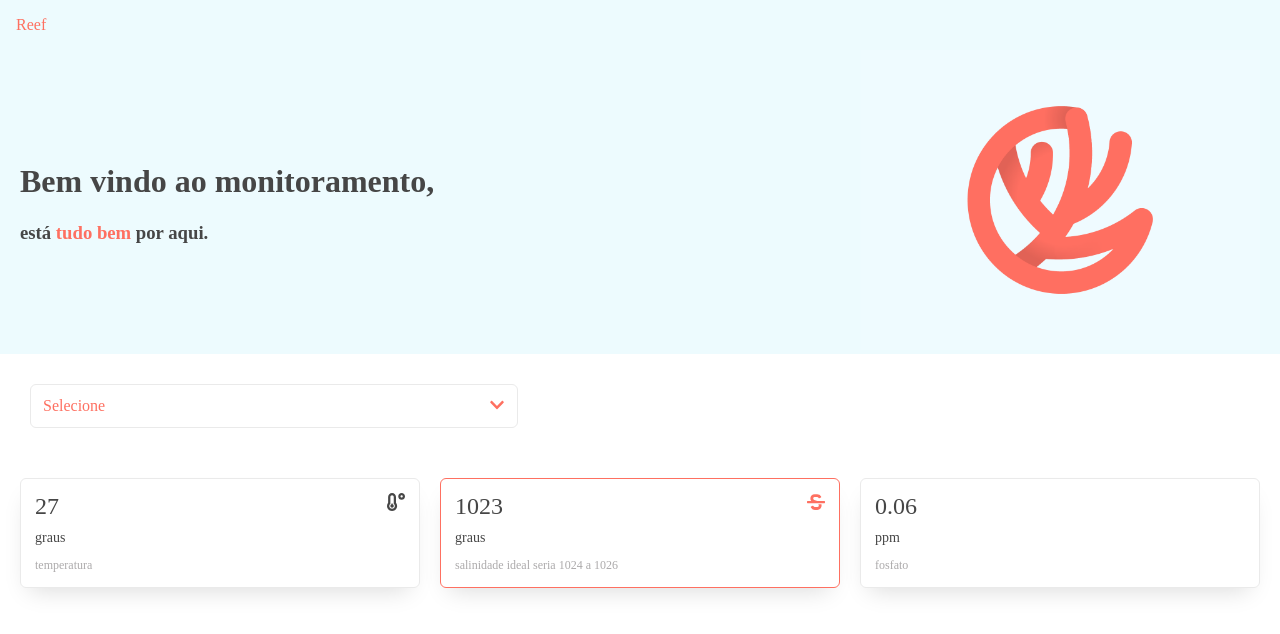
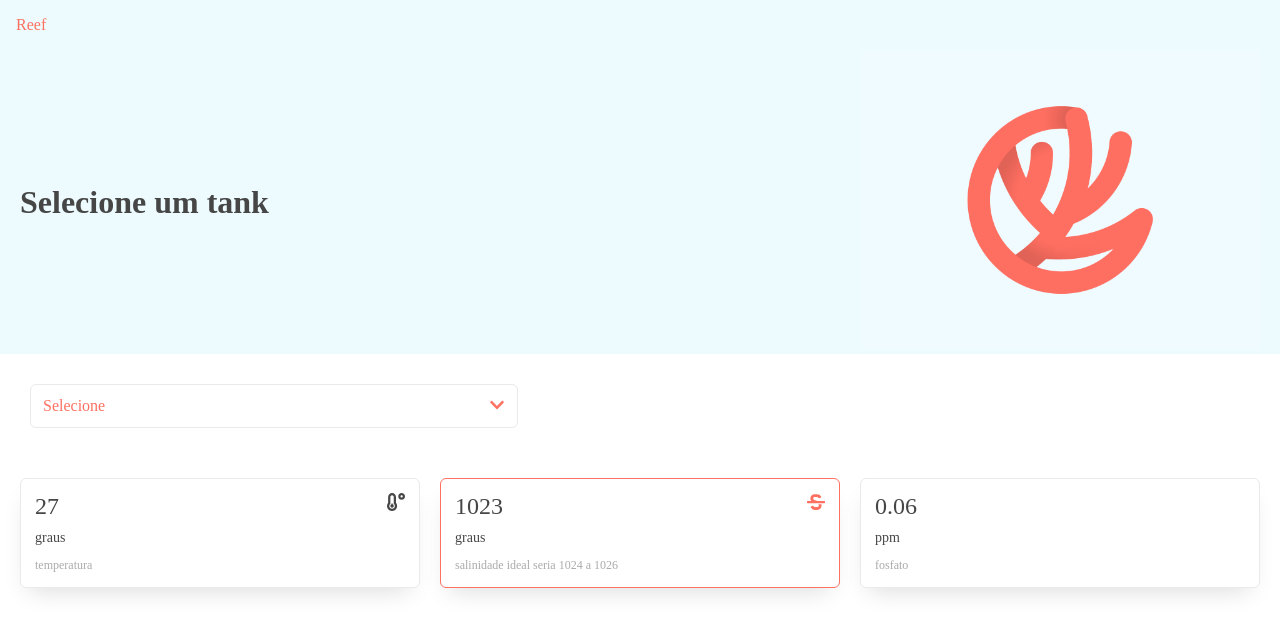
Before and after one commit to espoo-dev/the_reef, a React (Create React App) app: page / in a window 1280 px wide. Shown: the top 634 px of the page. Built offline with nearby package versions, Linux system fonts and the light colour scheme.

Commit message:
:sparkles: adding select to dashboard with state #9

```diff
--- a/src/components/Select/Select.tsx
+++ b/src/components/Select/Select.tsx
@@ -9,17 +9,29 @@ import {
   Option,
 } from './Select.styles';
 
+export interface OptionDefault {
+  [x: string]: string | number | undefined;
+  name?: string;
+}
 interface SelectProps {
-  options: string[];
-  defaultOption?: string;
+  options: OptionDefault[];
+  labelValue?: string;
+  keyValue?: string;
+  setOptionSelected: React.Dispatch<React.SetStateAction<OptionDefault>>;
+  option: OptionDefault;
 }
 
-export const Select = ({ options, defaultOption }: SelectProps) => {
+export const Select = ({
+  options,
+  labelValue = 'name',
+  keyValue = 'id',
+  setOptionSelected,
+  option,
+}: SelectProps) => {
   const [open, setOpen] = useState(false);
-  const [optionSelected, setOptionSelected] = useState(defaultOption || '');
   const node = useRef(null);
 
-  const setOption = (option: string) => {
+  const setOption = (option: OptionDefault) => {
     setOptionSelected(option);
     setOpen(false);
   };
@@ -28,15 +40,15 @@ export const Select = ({ options, defaultOption }: SelectProps) => {
     <SelectContainer ref={node}>
       <SelectMain onClick={() => setOpen(!open)}>
         <ContainerSelected>
-          <span>{optionSelected || 'Selecione'}</span>
+          <span>{option[labelValue] ? option[labelValue] : 'Selecione'}</span>
           {open ? <FaChevronUp /> : <FaChevronDown />}
         </ContainerSelected>
       </SelectMain>
       {open && (
         <ListOptions>
-          {options.map((option) => (
-            <Option key={option} onClick={() => setOption(option)}>
-              {option}
+          {options.map((option: OptionDefault) => (
+            <Option key={option[keyValue]} onClick={() => setOption(option)}>
+              {option[labelValue]}
             </Option>
           ))}
         </ListOptions>
--- a/src/pages/Dashboard/Dashboard.tsx
+++ b/src/pages/Dashboard/Dashboard.tsx
@@ -1,12 +1,11 @@
-import React from 'react';
+import React, { useState } from 'react';
 import Header from '../../components/Header/Header';
 import LogoImg from '../../assets/logo.png';
 import { IndicatorProps } from '../../components/Indicator';
 import { Indicator } from '../../components/Indicator';
 import { FaTemperatureLow, FaStrikethrough } from 'react-icons/fa';
-import { Select } from '../../components/Select';
+import { OptionDefault, Select } from '../../components/Select';
 import { HeaderSection, ImgMonitor, CardsSection } from './Dashboard.styles';
-import { FaTemperatureLow, FaStrikethrough } from 'react-icons/fa';
 
 const Dashboard = () => {
   const indicators: IndicatorProps[] = [
@@ -40,6 +39,20 @@ const Dashboard = () => {
       },
     },
   ];
+  const [tankSelected, setTankSelected] = useState<OptionDefault>({});
+
+  const tanks = [
+    {
+      id: 1,
+      name: 'tank1',
+      cor: 'aaa',
+    },
+    {
+      id: 2,
+      name: 'tank2',
+      cor: 'bbb',
+    },
+  ];
 
   return (
     <div>
@@ -47,10 +60,20 @@ const Dashboard = () => {
         <Header />
         <HeaderSection>
           <div>
-            <h1>Bem vindo ao monitoramento,</h1>
-            <h3>
-              está <span style={{ color: '#fe7061' }}>tudo bem</span> por aqui.
-            </h3>
+            {tankSelected.name ? (
+              <h1>
+                {`Bem vindo ao monitoramento do
+                ${tankSelected.name}`}
+              </h1>
+            ) : (
+              <h1>Selecione um tank</h1>
+            )}
+            {tankSelected.name && (
+              <h3>
+                está <span style={{ color: '#fe7061' }}>tudo bem</span> por
+                aqui.
+              </h3>
+            )}
           </div>
           <div>
             <ImgMonitor src={LogoImg} alt="Shark Good" />
@@ -63,7 +86,12 @@ const Dashboard = () => {
           padding: '30px',
         }}
       >
-        <Select options={['tank1', 'tank2']} />
+        <Select
+          options={tanks}
+          option={tankSelected}
+          setOptionSelected={setTankSelected}
+          // labelValue={'cor'}
+        />
       </div>
       <CardsSection>
         {indicators.map((card) => (
```
